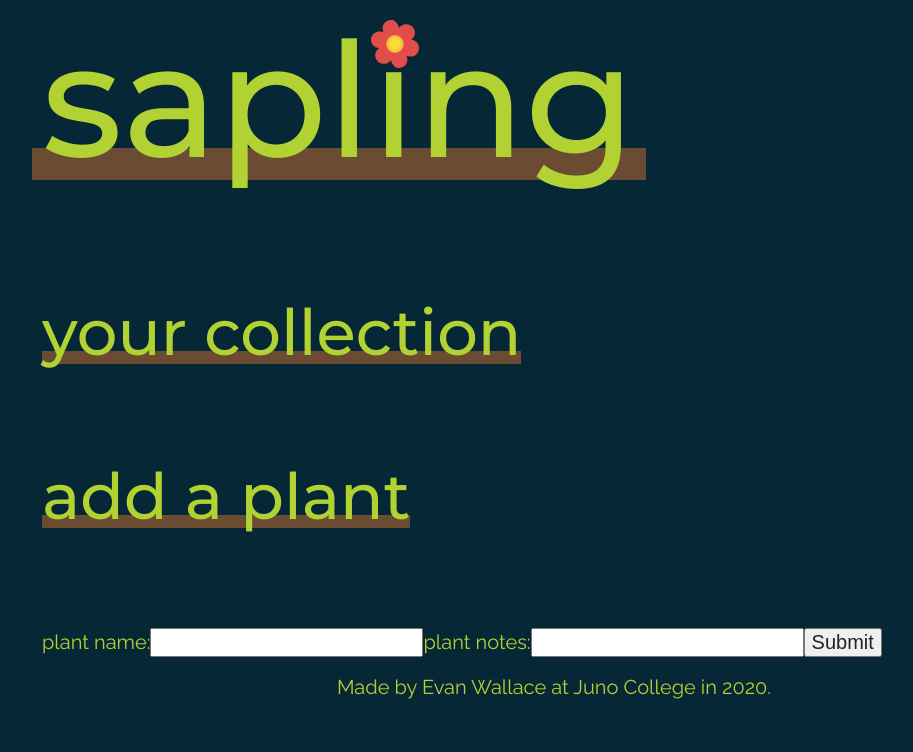
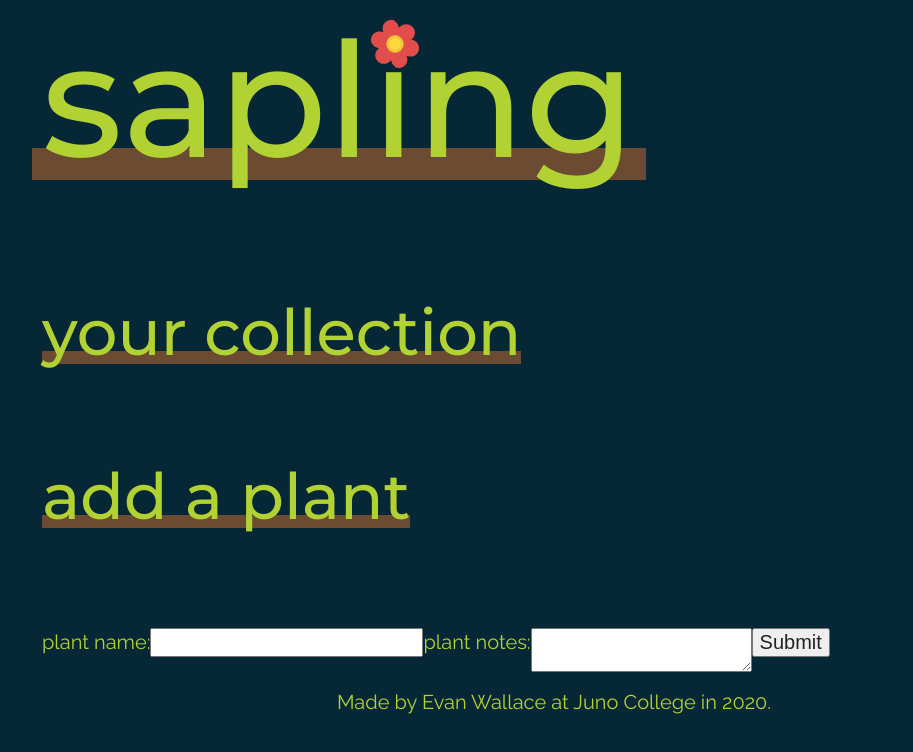
Before and after one commit to epwallace/sapling, a React (Create React App) app: page / in a window 1280 px wide. Shown: the top 752 px of the page, without its empty margins (86-999 px from the left). Built offline with nearby package versions, Linux system fonts and the light colour scheme.

Commit message:
change notes field to textarea

```diff
--- a/src/App.js
+++ b/src/App.js
@@ -45,7 +45,7 @@ class App extends Component {
               <input type='text' name='plantName' id='plantName' onChange={this.handleChange} value={this.state.plantName} />
 
               <label htmlFor='plantNotes'>plant notes:</label>
-              <input type='text' name='plantNotes' id='plantNotes' onChange={this.handleChange} value={this.state.plantNotes} />
+              <textarea name='plantNotes' id='plantNotes' onChange={this.handleChange} value={this.state.plantNotes}></textarea>
 
               {/* form submission button */}
               <button onClick={this.handleClick}>Submit</button>
```
